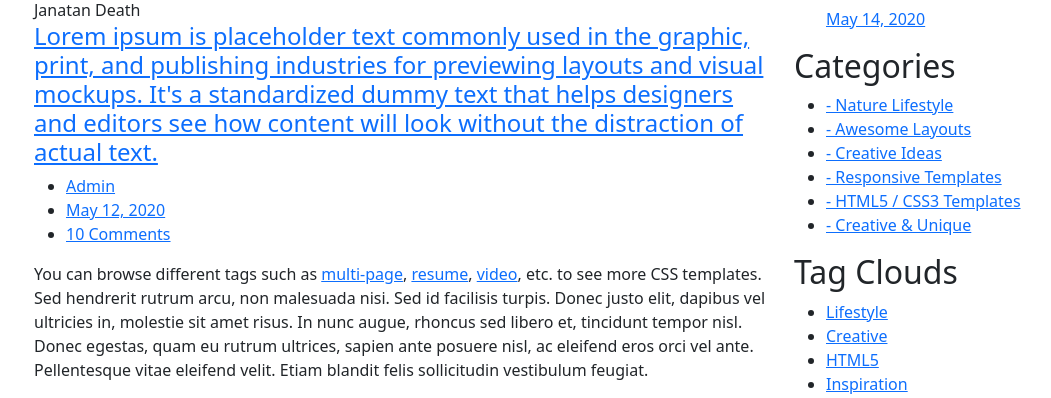
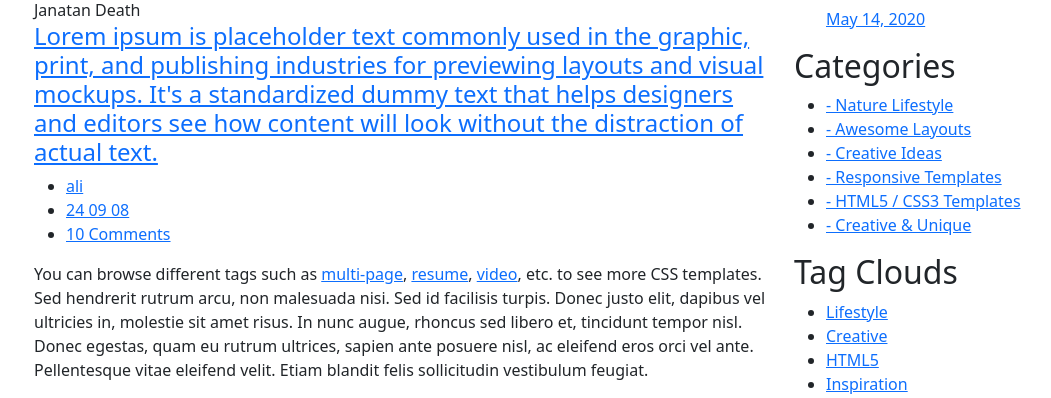
Before and after one commit to alizamanian79/standblog, a Django app: template templates/blog/post-details.html in a window 1280 px wide. Shown: the part 518-916 px from the top of the page, without its empty margins (48-1099 px from the left). Run offline with Django 4.2, Linux system fonts and the light colour scheme; the template is opened without the code that fills it: values that come from a table or form of the project are taken from there, others are empty; data comes from the database, SQL or seed files in the repository; some libraries are stand-ins or nearby versions.

Commit message:
Update post-details.html

```diff
--- a/templates/blog/post-details.html
+++ b/templates/blog/post-details.html
@@ -60,8 +60,8 @@
                       <span>{{post.title}}</span>
                       <a href="post-details.html"><h4>{{post.description}}</h4></a>
                       <ul class="post-info">
-                        <li><a href="#">Admin</a></li>
-                        <li><a href="#">May 12, 2020</a></li>
+                        <li><a href="#">{{post.author}}</a></li>
+                        <li><a href="#">{{post.created_time | date:"y m d"}}</a></li>
                         <li><a href="#">10 Comments</a></li>
                       </ul>
                       <p>You can browse different tags such as <a rel="nofollow" href="https://templatemo.com/tag/multi-page" target="_parent">multi-page</a>, <a rel="nofollow" href="https://templatemo.com/tag/resume" target="_parent">resume</a>, <a rel="nofollow" href="https://templatemo.com/tag/video" target="_parent">video</a>, etc. to see more CSS templates. Sed hendrerit rutrum arcu, non malesuada nisi. Sed id facilisis turpis. Donec justo elit, dapibus vel ultricies in, molestie sit amet risus. In nunc augue, rhoncus sed libero et, tincidunt tempor nisl. Donec egestas, quam eu rutrum ultrices, sapien ante posuere nisl, ac eleifend eros orci vel ante. Pellentesque vitae eleifend velit. Etiam blandit felis sollicitudin vestibulum feugiat.
```
